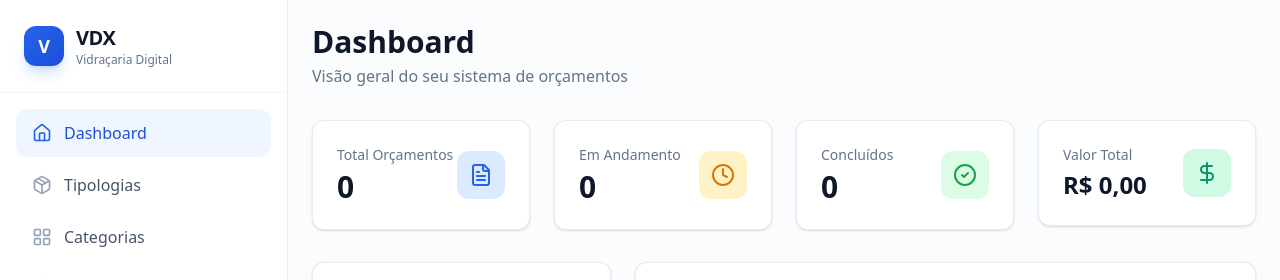
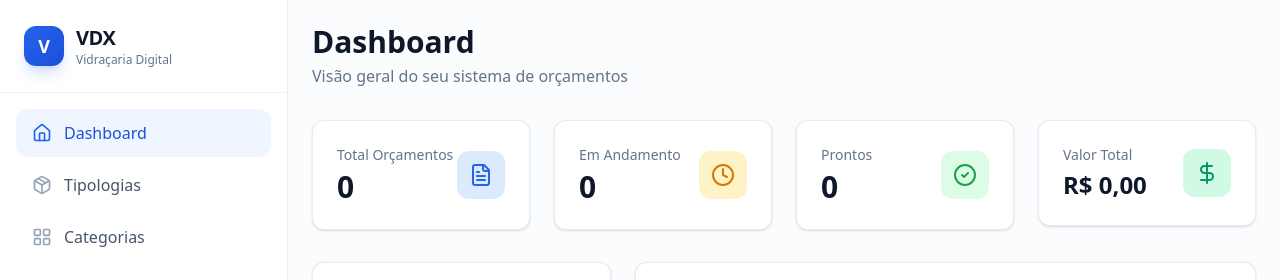
Before and after one commit to sw3innovations/vdx-quotebuilder, a React (Vite) app: page /admin/dashboard in a window 1280 px wide. Shown: the top 280 px of the page. Built offline with nearby package versions, Linux system fonts and the light colour scheme; no server answers; sample sign-in values are in the browser's storage.

Commit message:
feat(dashboard): conecta stats reais via /api/admin/orcamentos/stats, corrige status e ids (F7)

```diff
--- a/src/api/apiBackend.js
+++ b/src/api/apiBackend.js
@@ -117,6 +117,7 @@ export const vidroApi = {
 export const adminApi = {
   listarOrcamentos: () => request('/api/orcamentos'),
   buscarOrcamento:  (id) => request(`/api/orcamentos/${id}`),
+  buscarStats:      () => request('/api/admin/orcamentos/stats'),
 };
 
 // ==================== VIDRACEIRO ====================
--- a/src/pages/admin/Dashboard.jsx
+++ b/src/pages/admin/Dashboard.jsx
@@ -1,12 +1,12 @@
 import React from "react";
 import { Link } from "react-router-dom";
 import { entities } from "@/api/api";
+import { adminApi } from "@/api/apiBackend";
 import { useQuery } from "@tanstack/react-query";
 import {
   FileText,
   Clock,
   CheckCircle2,
-  ArrowRight,
   Calculator,
   Package,
   DollarSign
@@ -18,40 +18,48 @@ import { Skeleton } from "@/components/ui/skeleton";
 import { motion } from "framer-motion";
 
 const STATUS_CONFIG = {
-  rascunho: { label: "Rascunho", color: "bg-slate-100 text-slate-700" },
+  rascunho:             { label: "Rascunho",             color: "bg-slate-100 text-slate-700" },
   aguardando_aprovacao: { label: "Aguardando Aprovação", color: "bg-amber-100 text-amber-700" },
   aguardando_pagamento: { label: "Aguardando Pagamento", color: "bg-orange-100 text-orange-700" },
-  em_producao: { label: "Em Produção", color: "bg-blue-100 text-blue-700" },
-  aguardando_retirada: { label: "Pronto", color: "bg-green-100 text-green-700" },
-  concluido: { label: "Concluído", color: "bg-emerald-100 text-emerald-700" },
-  cancelado: { label: "Cancelado", color: "bg-red-100 text-red-700" }
+  em_producao:          { label: "Em Produção",          color: "bg-blue-100 text-blue-700" },
+  aguardando_retirada:  { label: "Pronto",               color: "bg-green-100 text-green-700" },
+  cancelado:            { label: "Cancelado",            color: "bg-red-100 text-red-700" },
 };
 
 export default function Dashboard() {
-  const { data: orcamentos, isLoading: loadingOrcamentos } = useQuery({
-    queryKey: ['orcamentos'],
-    queryFn: () => entities.Orcamento.list('-created_date', 10),
-    initialData: []
+  const { data: statsData = {}, isLoading: loadingStats } = useQuery({
+    queryKey: ['admin-stats'],
+    queryFn: () => adminApi.buscarStats(),
   });
 
-  const { data: tipologias, isLoading: loadingTipologias } = useQuery({
-    queryKey: ['tipologias'],
-    queryFn: () => entities.Tipologia.filter({ ativo: true }),
-    initialData: []
+  const { data: orcamentos = [], isLoading: loadingOrcamentos } = useQuery({
+    queryKey: ['orcamentos'],
+    queryFn: () => entities.Orcamento.list(),
   });
 
   const stats = React.useMemo(() => {
-    const total = orcamentos.length;
-    const emAndamento = orcamentos.filter(o =>
-      ['aguardando_aprovacao', 'aguardando_pagamento', 'em_producao'].includes(o.status)
-    ).length;
-    const concluidos = orcamentos.filter(o => o.status === 'concluido').length;
-    const valorTotal = orcamentos
+    const ag = statsData.aguardando_aprovacao || 0;
+    const ap = statsData.aguardando_pagamento || 0;
+    const ep = statsData.em_producao          || 0;
+    const ar = statsData.aguardando_retirada  || 0;
+    const ca = statsData.cancelado            || 0;
+
+    return {
+      total:       ag + ap + ep + ar + ca,
+      emAndamento: ag + ap + ep,
+      prontos:     ar,
+      valorTotal:  orcamentos
         .filter(o => o.status !== 'cancelado')
-      .reduce((sum, o) => sum + (o.preco_total || 0), 0);
+        .reduce((sum, o) => sum + (o.preco_total || 0), 0),
+    };
+  }, [statsData, orcamentos]);
 
-    return { total, emAndamento, concluidos, valorTotal };
-  }, [orcamentos]);
+  const statCards = [
+    { label: "Total Orçamentos", value: stats.total,       icon: <FileText className="w-6 h-6 text-blue-600" />,     bg: "bg-blue-100" },
+    { label: "Em Andamento",     value: stats.emAndamento, icon: <Clock className="w-6 h-6 text-amber-600" />,       bg: "bg-amber-100" },
+    { label: "Prontos",          value: stats.prontos,     icon: <CheckCircle2 className="w-6 h-6 text-green-600" />, bg: "bg-green-100" },
+    { label: "Valor Total",      value: null,              icon: <DollarSign className="w-6 h-6 text-emerald-600" />, bg: "bg-emerald-100" },
+  ];
 
   return (
     <div className="w-full">
@@ -69,87 +77,36 @@ export default function Dashboard() {
 
       {/* Stats Cards */}
       <div className="grid grid-cols-2 lg:grid-cols-4 gap-4 lg:gap-6 mb-8">
+        {statCards.map(({ label, value, icon, bg }, i) => (
           <motion.div
+            key={label}
             initial={{ opacity: 0, y: 20 }}
             animate={{ opacity: 1, y: 0 }}
-          transition={{ delay: 0 }}
+            transition={{ delay: i * 0.05 }}
           >
             <Card className="border-slate-200/80 hover:shadow-lg transition-shadow">
               <CardContent className="p-6">
                 <div className="flex items-center justify-between">
                   <div>
-                  <p className="text-sm font-medium text-slate-500">Total Orçamentos</p>
-                  <p className="text-3xl font-bold text-slate-900 mt-1">{stats.total}</p>
+                    <p className="text-sm font-medium text-slate-500">{label}</p>
+                    {loadingStats ? (
+                      <Skeleton className="h-9 w-16 mt-1" />
+                    ) : value !== null ? (
+                      <p className="text-3xl font-bold text-slate-900 mt-1">{value}</p>
+                    ) : (
+                      <p className="text-2xl font-bold text-slate-900 mt-1">
+                        {new Intl.NumberFormat('pt-BR', { style: 'currency', currency: 'BRL' }).format(stats.valorTotal)}
+                      </p>
+                    )}
                   </div>
-                <div className="w-12 h-12 bg-blue-100 rounded-xl flex items-center justify-center">
-                  <FileText className="w-6 h-6 text-blue-600" />
+                  <div className={`w-12 h-12 ${bg} rounded-xl flex items-center justify-center`}>
+                    {icon}
                   </div>
                 </div>
               </CardContent>
             </Card>
           </motion.div>
-
-        <motion.div
-          initial={{ opacity: 0, y: 20 }}
-          animate={{ opacity: 1, y: 0 }}
-          transition={{ delay: 0.05 }}
-        >
-          <Card className="border-slate-200/80 hover:shadow-lg transition-shadow">
-            <CardContent className="p-6">
-              <div className="flex items-center justify-between">
-                <div>
-                  <p className="text-sm font-medium text-slate-500">Em Andamento</p>
-                  <p className="text-3xl font-bold text-slate-900 mt-1">{stats.emAndamento}</p>
-                </div>
-                <div className="w-12 h-12 bg-amber-100 rounded-xl flex items-center justify-center">
-                  <Clock className="w-6 h-6 text-amber-600" />
-                </div>
-              </div>
-            </CardContent>
-          </Card>
-        </motion.div>
-
-        <motion.div
-          initial={{ opacity: 0, y: 20 }}
-          animate={{ opacity: 1, y: 0 }}
-          transition={{ delay: 0.1 }}
-        >
-          <Card className="border-slate-200/80 hover:shadow-lg transition-shadow">
-            <CardContent className="p-6">
-              <div className="flex items-center justify-between">
-                <div>
-                  <p className="text-sm font-medium text-slate-500">Concluídos</p>
-                  <p className="text-3xl font-bold text-slate-900 mt-1">{stats.concluidos}</p>
-                </div>
-                <div className="w-12 h-12 bg-green-100 rounded-xl flex items-center justify-center">
-                  <CheckCircle2 className="w-6 h-6 text-green-600" />
-                </div>
-              </div>
-            </CardContent>
-          </Card>
-        </motion.div>
-
-        <motion.div
-          initial={{ opacity: 0, y: 20 }}
-          animate={{ opacity: 1, y: 0 }}
-          transition={{ delay: 0.15 }}
-        >
-          <Card className="border-slate-200/80 hover:shadow-lg transition-shadow">
-            <CardContent className="p-6">
-              <div className="flex items-center justify-between">
-                <div>
-                  <p className="text-sm font-medium text-slate-500">Valor Total</p>
-                  <p className="text-2xl font-bold text-slate-900 mt-1">
-                    R$ {stats.valorTotal.toLocaleString('pt-BR', { minimumFractionDigits: 2 })}
-                  </p>
-                </div>
-                <div className="w-12 h-12 bg-emerald-100 rounded-xl flex items-center justify-center">
-                  <DollarSign className="w-6 h-6 text-emerald-600" />
-                </div>
-              </div>
-            </CardContent>
-          </Card>
-        </motion.div>
+        ))}
       </div>
 
       {/* Quick Actions & Recent */}
@@ -189,15 +146,13 @@ export default function Dashboard() {
           className="lg:col-span-2"
         >
           <Card className="border-slate-200/80 h-full">
-            <CardHeader className="pb-4 flex flex-row items-center justify-between">
+            <CardHeader className="pb-4">
               <CardTitle className="text-lg font-semibold">Orçamentos Recentes</CardTitle>
             </CardHeader>
             <CardContent>
               {loadingOrcamentos ? (
                 <div className="space-y-4">
-                  {[1,2,3].map(i => (
-                    <Skeleton key={i} className="h-16 w-full" />
-                  ))}
+                  {[1, 2, 3].map(i => <Skeleton key={i} className="h-16 w-full" />)}
                 </div>
               ) : orcamentos.length === 0 ? (
                 <div className="text-center py-8 text-slate-500">
@@ -211,11 +166,8 @@ export default function Dashboard() {
                 </div>
               ) : (
                 <div className="space-y-3">
-                  {orcamentos.slice(0, 5).map((orcamento, i) => (
-                    <div
-                      key={orcamento.id}
-                      className="block"
-                    >
+                  {orcamentos.slice(0, 5).map((orcamento) => (
+                    <div key={orcamento.id} className="block">
                       <div className="flex items-center justify-between p-4 bg-slate-50/50 rounded-xl hover:bg-slate-100/80 transition-colors">
                         <div className="flex items-center gap-4">
                           <div className="w-10 h-10 bg-white rounded-lg border border-slate-200 flex items-center justify-center">
@@ -223,7 +175,7 @@ export default function Dashboard() {
                           </div>
                           <div>
                             <p className="font-medium text-slate-900">
-                              {orcamento.numero || `#${orcamento.id?.slice(-6)}`}
+                              {orcamento.numero || `#${String(orcamento.id).slice(-6)}`}
                             </p>
                             <p className="text-sm text-slate-500">
                               {orcamento.tipologia_nome || 'Tipologia'} • {orcamento.cliente_nome || 'Cliente'}
@@ -236,7 +188,7 @@ export default function Dashboard() {
                           </Badge>
                           {orcamento.preco_total && (
                             <p className="text-sm font-medium text-slate-900 mt-1">
-                              R$ {orcamento.preco_total.toLocaleString('pt-BR', { minimumFractionDigits: 2 })}
+                              {new Intl.NumberFormat('pt-BR', { style: 'currency', currency: 'BRL' }).format(orcamento.preco_total)}
                             </p>
                           )}
                         </div>
```
Lines whose indentation alone changed are shown as unchanged.
